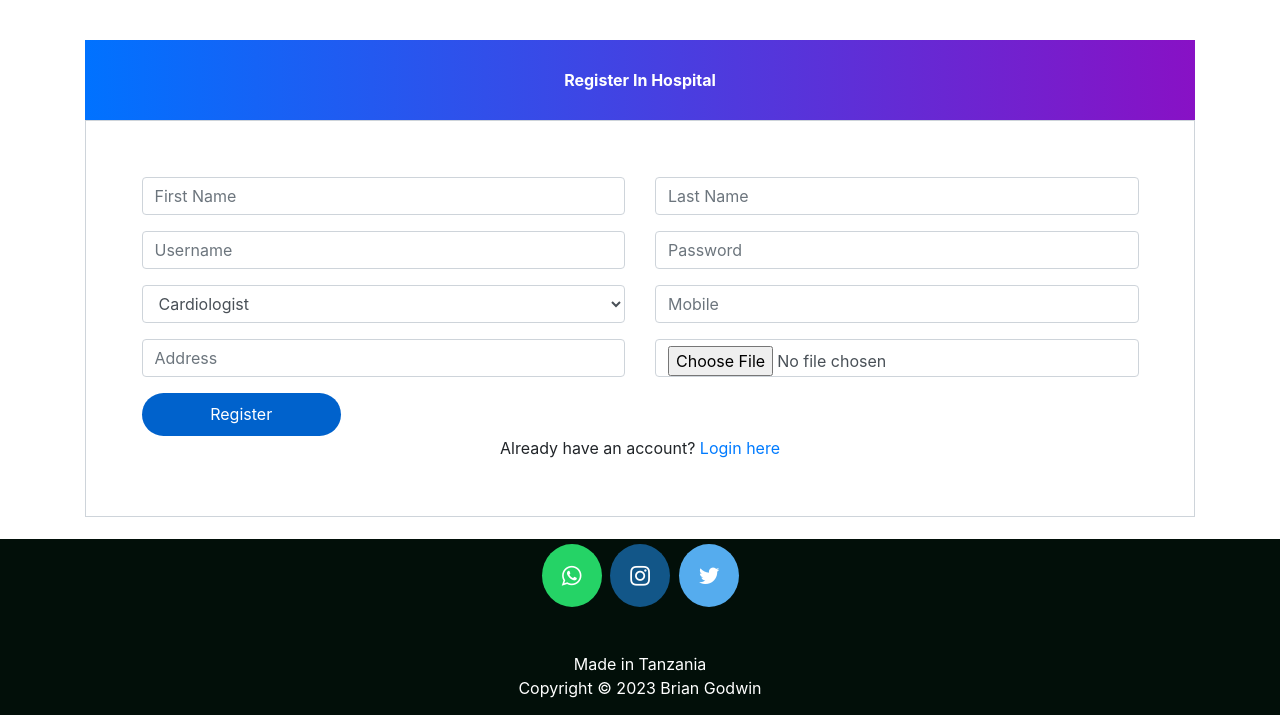
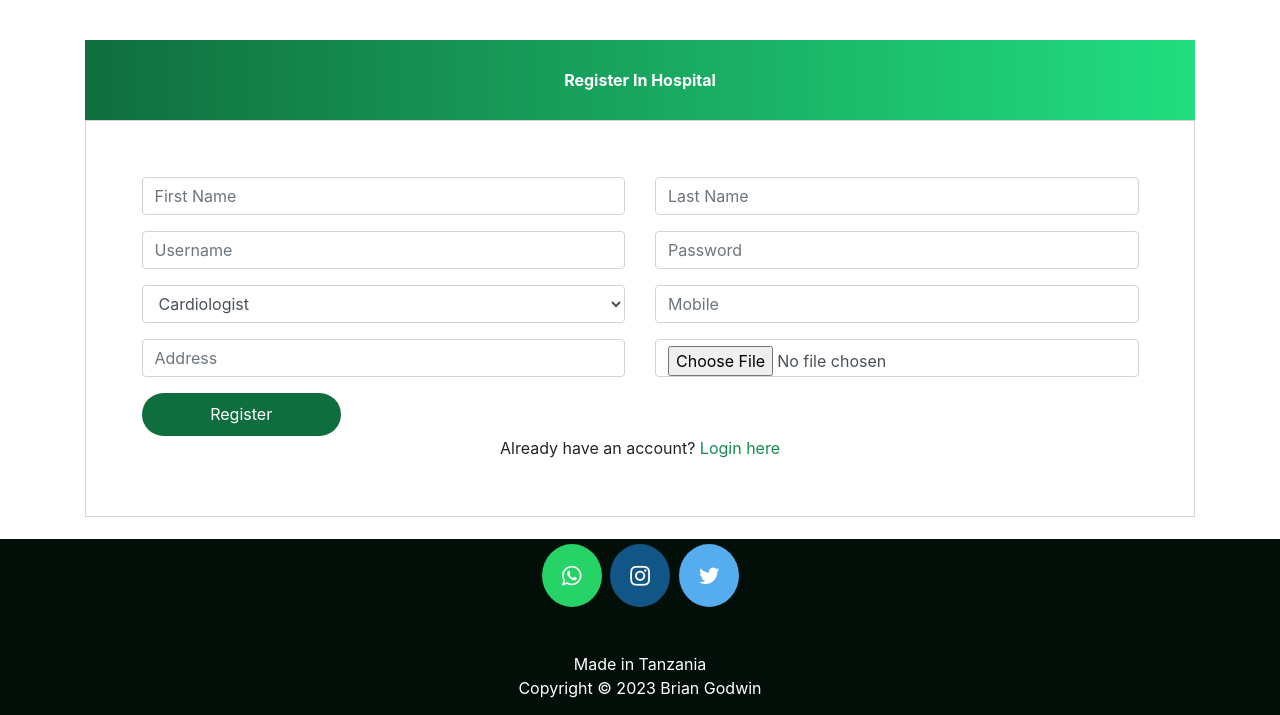
Before and after one commit to nocontrolla/SanitasBot_Django, a Django app: page /hospital/doctorsignup in a window 1280 px wide. Shown: the part 56-771 px from the top of the page. Run offline with Django 4.2, Linux system fonts and the light colour scheme; some libraries are stand-ins or nearby versions.

Commit message:
further changes

```diff
--- a/hospitalregister/models.py
+++ b/hospitalregister/models.py
@@ -46,3 +46,21 @@ class Patient(models.Model):
         return self.user.id
     def __str__(self):
         return self.user.first_name+" ("+self.symptoms+")"
+
+class PatientDischargeDetails(models.Model):
+    patientId=models.PositiveIntegerField(null=True)
+    patientName=models.CharField(max_length=40)
+    assignedDoctorName=models.CharField(max_length=40)
+    address = models.CharField(max_length=40)
+    mobile = models.CharField(max_length=20,null=True)
+    symptoms = models.CharField(max_length=100,null=True)
+
+    admitDate=models.DateField(null=False)
+    releaseDate=models.DateField(null=False)
+    daySpent=models.PositiveIntegerField(null=False)
+
+    roomCharge=models.PositiveIntegerField(null=False)
+    medicineCost=models.PositiveIntegerField(null=False)
+    doctorFee=models.PositiveIntegerField(null=False)
+    OtherCharge=models.PositiveIntegerField(null=False)
+    total=models.PositiveIntegerField(null=False)
--- a/hospitalregister/views.py
+++ b/hospitalregister/views.py
@@ -10,7 +10,7 @@ from datetime import datetime,timedelta,date
 from django.conf import settings
 from django.db.models import Q
 from appointment.models import Appointment
-from hospitalregister.models import Doctor, Patient
+from hospitalregister.models import Doctor, Patient, PatientDischargeDetails
 
 # Create your views here.
 def home_view(request):
@@ -394,6 +394,7 @@ def doctor_dashboard_view(request):
     #for three cards
     patientcount=Patient.objects.all().filter(status=True,assignedDoctorId=request.user.id).count()
     appointmentcount=Appointment.objects.all().filter(status=True,doctor_id=request.user.id).count()
+    patientdischarged=PatientDischargeDetails.objects.all().distinct().filter(assignedDoctorName=request.user.first_name).count()
 
     #for  table in doctor dashboard
     appointments=Appointment.objects.all().filter(status=True,doctor_id=request.user.id).order_by('-id')
@@ -405,7 +406,7 @@ def doctor_dashboard_view(request):
     mydict={
     'patientcount':patientcount,
     'appointmentcount':appointmentcount,
-    # 'patientdischarged':patientdischarged,
+    'patientdischarged':patientdischarged,
     'appointments':appointments,
     'doctor':Doctor.objects.get(user_id=request.user.id), #for profile picture of doctor in sidebar
     }
@@ -446,10 +447,10 @@ def search_view(request):
 
 @login_required(login_url='hospital/doctorlogin')
 @user_passes_test(is_doctor)
-# def doctor_view_discharge_patient_view(request):
-#     dischargedpatients=PatientDischargeDetails.objects.all().distinct().filter(assignedDoctorName=request.user.first_name)
-#     doctor=Doctor.objects.get(user_id=request.user.id) #for profile picture of doctor in sidebar
-#     return render(request,'hospital/doctor_view_discharge_patient.html',{'dischargedpatients':dischargedpatients,'doctor':doctor})
+def doctor_view_discharge_patient_view(request):
+    dischargedpatients=PatientDischargeDetails.objects.all().distinct().filter(assignedDoctorName=request.user.first_name)
+    doctor=Doctor.objects.get(user_id=request.user.id) #for profile picture of doctor in sidebar
+    return render(request,'hospital/doctor_view_discharge_patient.html',{'dischargedpatients':dischargedpatients,'doctor':doctor})
 
 
 
@@ -458,10 +459,6 @@ def search_view(request):
 #------------------------ DOCTOR RELATED VIEWS END ------------------------------
 #---------------------------------------------------------------------------------
 
-
-#--------------------------------------------------------------------------------
-#------------------------ PATIENT RELATED VIEWS END ------------------------------
-#--------------------------------------------------------------------------------
 
 
 
@@ -509,11 +506,11 @@ def patient_view_appointment_view(request):
     appointments=Appointment.objects.all().filter(patientId=request.user.id)
     return render(request,'appointment/patient_view_appointment.html',{'appointments':appointments,'patient':patient})
 
+#--------------------------------------------------------------------------------
+#------------------------ PATIENT RELATED VIEWS END ------------------------------
+#--------------------------------------------------------------------------------
 
 
-#----------------------------------------------------------------------------
-#--------------------- PATIENT RELATED VIEWS END ----------------------------
-#----------------------------------------------------------------------------
 
 
 
--- a/templates/hospital/admin_patient.html
+++ b/templates/hospital/admin_patient.html
@@ -81,7 +81,7 @@
     <div class="col-md-4 col-xl-3">
       <div class="card bg-c-blue order-card">
         <div class="card-block">
-          <a href="/admin-view-patient">
+          <a href="/hospital/admin-view-patient">
             <h6 class="m-b-20">Patient Record</h6>
           </a>
           <br>
@@ -94,7 +94,7 @@
     <div class="col-md-4 col-xl-3">
       <div class="card bg-c-green order-card">
         <div class="card-block">
-          <a href="/admin-add-patient">
+          <a href="/hospital/admin-add-patient">
             <h6 class="m-b-20">Admit Patient</h6>
           </a>
           <br>
@@ -106,7 +106,7 @@
     <div class="col-md-4 col-xl-3">
       <div class="card bg-c-yellow order-card">
         <div class="card-block">
-          <a href="/admin-approve-patient">
+          <a href="hospital/admin-approve-patient">
             <h6 class="m-b-20">Approve Patient</h6>
           </a>
           <br>
--- a/templates/hospital/chatbot.html
+++ b/templates/hospital/chatbot.html
@@ -37,7 +37,6 @@
         background-color: #1d4332;
       }
 
-
     </style>
   </head>
 
--- a/templates/hospital/doctor_base.html
+++ b/templates/hospital/doctor_base.html
@@ -283,9 +283,9 @@
       <h2>{{request.user.first_name}}</h2>
     </header>
     <ul>
-      <li tabindex="0" class="icon-dashboard"> <a style="color:white; text-decoration:none;" href="/doctor-dashboard"><span>Dashboard</span></a> </li>
-      <li tabindex="0" class="icon-users"> <a style="color:white; text-decoration:none;" href="/doctor-patient"><span>Patient</span></a></li>
-      <li tabindex="0" class="icon-calendar"> <a style="color:white; text-decoration:none;" href="/doctor-appointment"><span>Appointments</span></a></li>
+      <li tabindex="0" class="icon-dashboard"> <a style="color:white; text-decoration:none;" href="/hospital/doctor-dashboard"><span>Dashboard</span></a> </li>
+      <li tabindex="0" class="icon-users"> <a style="color:white; text-decoration:none;" href="/hospital/doctor-patient"><span>Patient</span></a></li>
+      <li tabindex="0" class="icon-calendar"> <a style="color:white; text-decoration:none;" href="/appointment/doctor-appointment"><span>Appointments</span></a></li>
     </ul>
   </nav>
   <main>
--- a/templates/hospital/doctor_patient.html
+++ b/templates/hospital/doctor_patient.html
@@ -82,7 +82,7 @@
     <div class="col-md-4 col-xl-6">
       <div class="card bg-c-blue order-card">
         <div class="card-block">
-          <a href="/doctor-view-patient">
+          <a href="/hospital/doctor-view-patient">
             <h6 class="m-b-20">Your Patient Record</h6>
           </a>
           <br>
@@ -96,7 +96,7 @@
     <div class="col-md-4 col-xl-6">
       <div class="card bg-c-pink order-card">
         <div class="card-block">
-          <a href="/doctor-view-discharge-patient">
+          <a href="/hospital/doctor-view-discharge-patient">
             <h6 class="m-b-20">Your Discharged Patient</h6>
           </a>
           <br>
--- a/templates/hospital/doctorlogin.html
+++ b/templates/hospital/doctorlogin.html
@@ -22,7 +22,7 @@
     .note {
       text-align: center;
       height: 80px;
-      background: -webkit-linear-gradient(left, #0072ff, #8811c5);
+      background: -webkit-linear-gradient(left, #106e3e, #21de80);
       color: #fff;
       font-weight: bold;
       line-height: 80px;
@@ -44,7 +44,7 @@
       padding: 1%;
       width: 20%;
       cursor: pointer;
-      background: #0062cc;
+      background: #106e3e;
       color: #fff;
     }
   </style>
@@ -84,7 +84,7 @@
             </div>
           </div>
           <button type="submit" class="btnSubmit">Login</button>
-          <div class="text-center">Do not have account? <a href="doctorsignup">Signup here</a></div>
+          <div class="text-center">Do not have account? <a style="color: #158c51;" href="doctorsignup">Signup here</a></div>
         </div>
       </div>
     </div>
--- a/templates/hospital/doctorsignup.html
+++ b/templates/hospital/doctorsignup.html
@@ -21,7 +21,7 @@
     .note {
       text-align: center;
       height: 80px;
-      background: -webkit-linear-gradient(left, #0072ff, #8811c5);
+      background: -webkit-linear-gradient(left, #106e3e, #21de80);
       color: #fff;
       font-weight: bold;
       line-height: 80px;
@@ -43,7 +43,7 @@
       padding: 1%;
       width: 20%;
       cursor: pointer;
-      background: #0062cc;
+      background: #106e3e;
       color: #fff;
     }
   </style>
@@ -104,7 +104,7 @@
             </div>
           </div>
           <button type="submit" class="btnSubmit">Register</button>
-          <div class="text-center">Already have an account? <a href="doctorlogin">Login here</a></div>
+          <div class="text-center">Already have an account? <a style="color: #158c51;" href="/hospital/doctorlogin">Login here</a></div>
         </div>
       </div>
     </div>
```
Also changed, not shown: db.sqlite3, hospitalregister/migrations/0003_patientdischargedetails.py (added).
